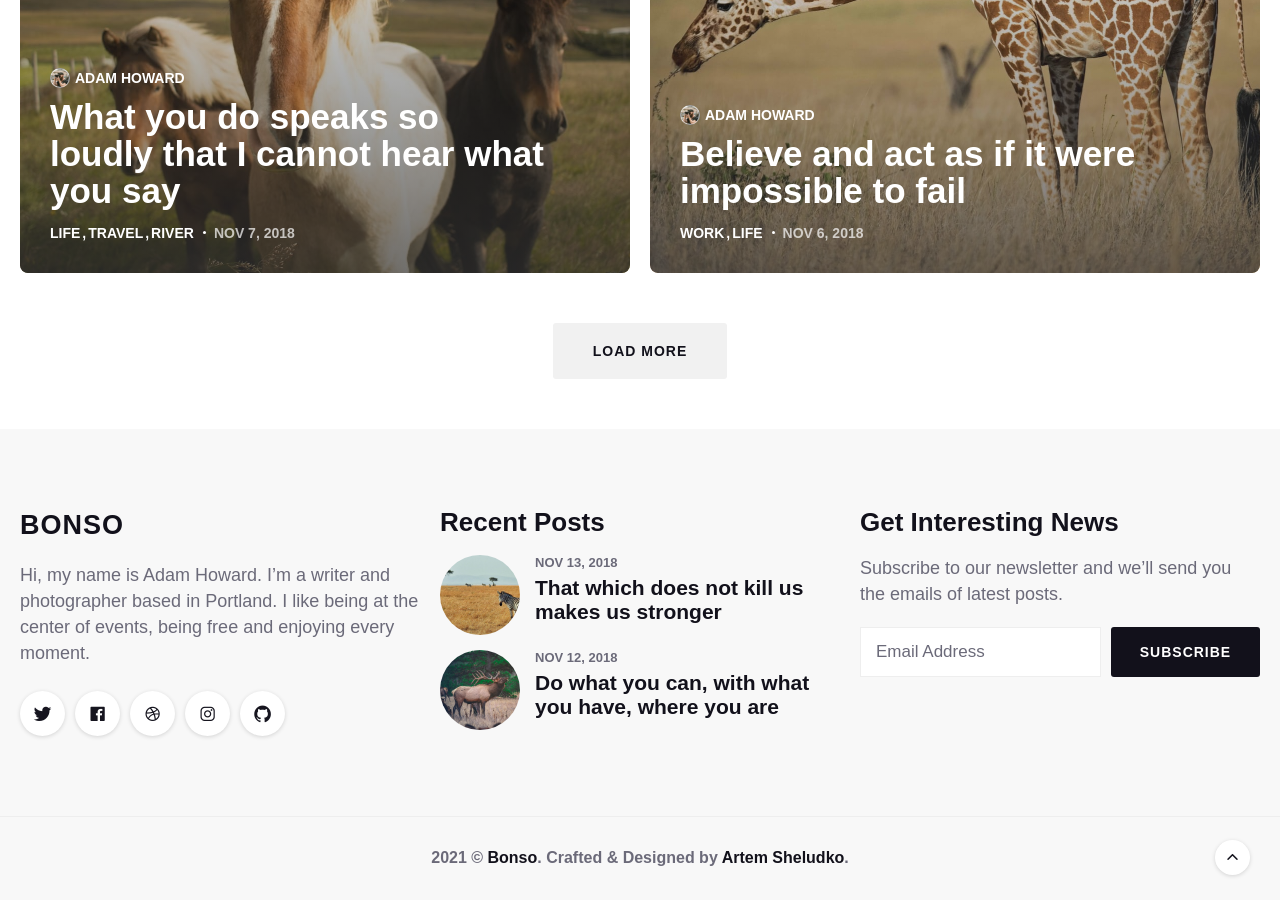
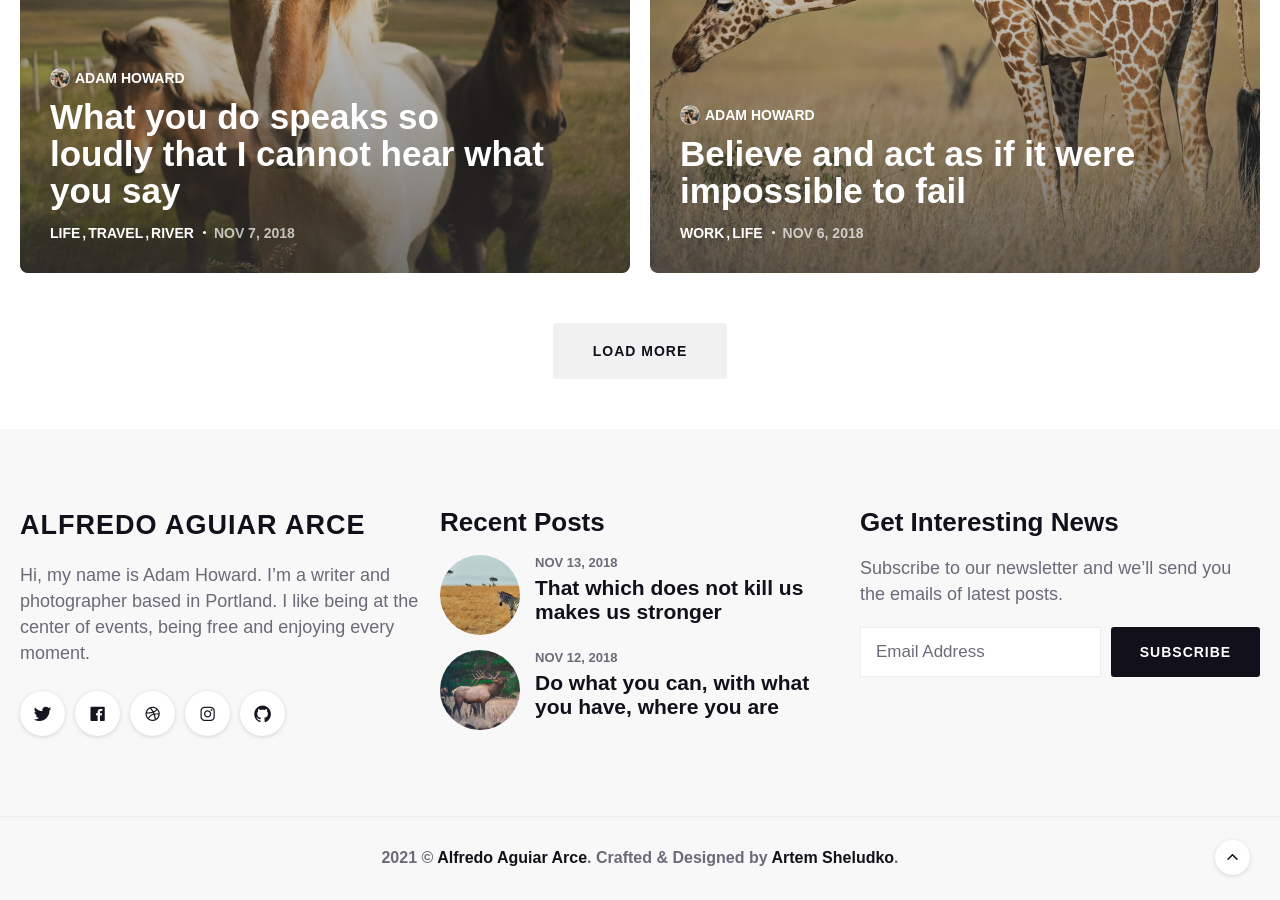
Before and after one commit to alfredoaguiararce/alfredoagrar, a Jekyll site: the page built from index.html, in a window 1280 px wide and 900 px high, scrolled down 2269 px. Built offline with Jekyll 4.4.1, drawn with Linux system fonts in a browser that asks for light colours; nearby versions of some CDN libraries; some web fonts are replaced; the list of posts is cut into pages by our own code; some of the changed text lies outside the part shown.

Commit message:
Update _config.yml

```diff
--- a/_config.yml
+++ b/_config.yml
@@ -1,6 +1,6 @@
 #-------------------------------
 # General Site Settings
-title: Bonso
+title: Alfredo Aguiar Arce
 logo: # You can add own logo. For example '/images/logo.png'.
 description: Hi, my name is Adam Howard. I’m a writer and photographer based in Portland. I like being at the center of events, being free and enjoying every moment.
 baseurl: "" # The subpath of your site, e.g. /blog
```
